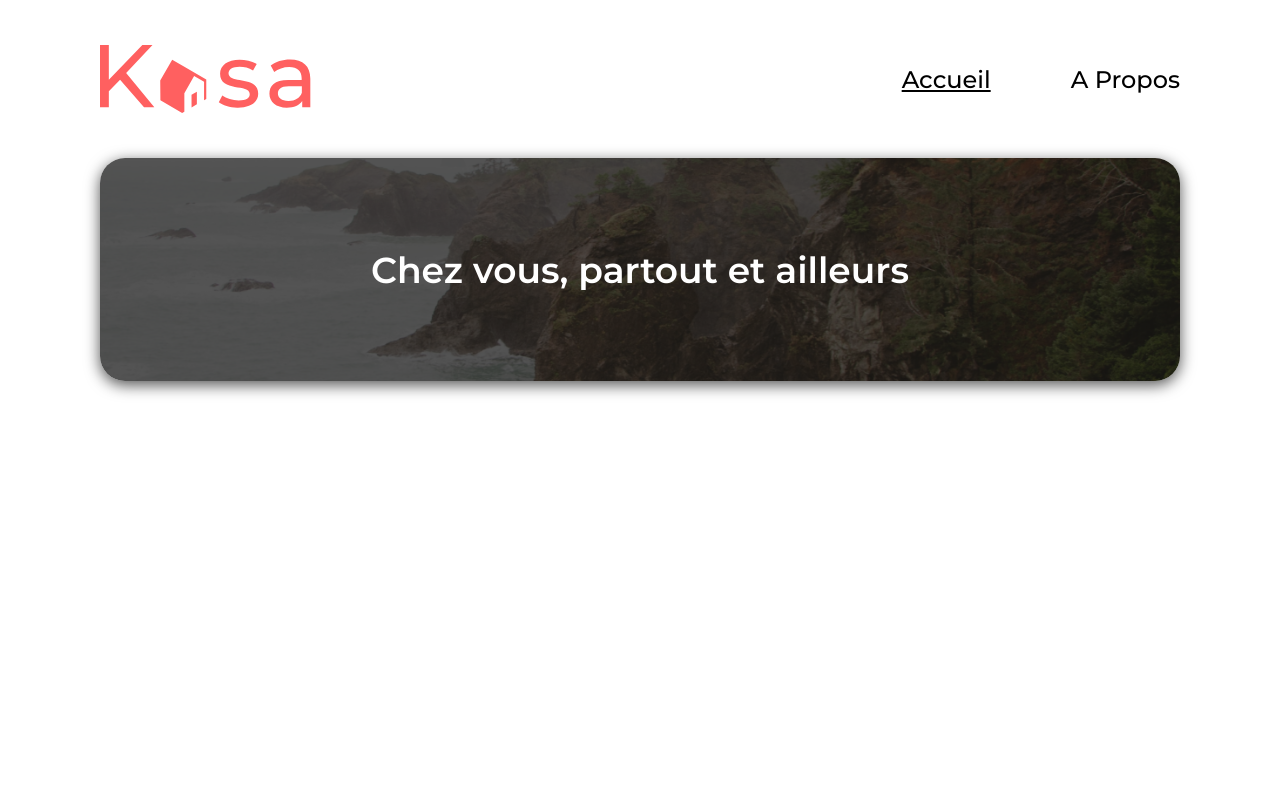
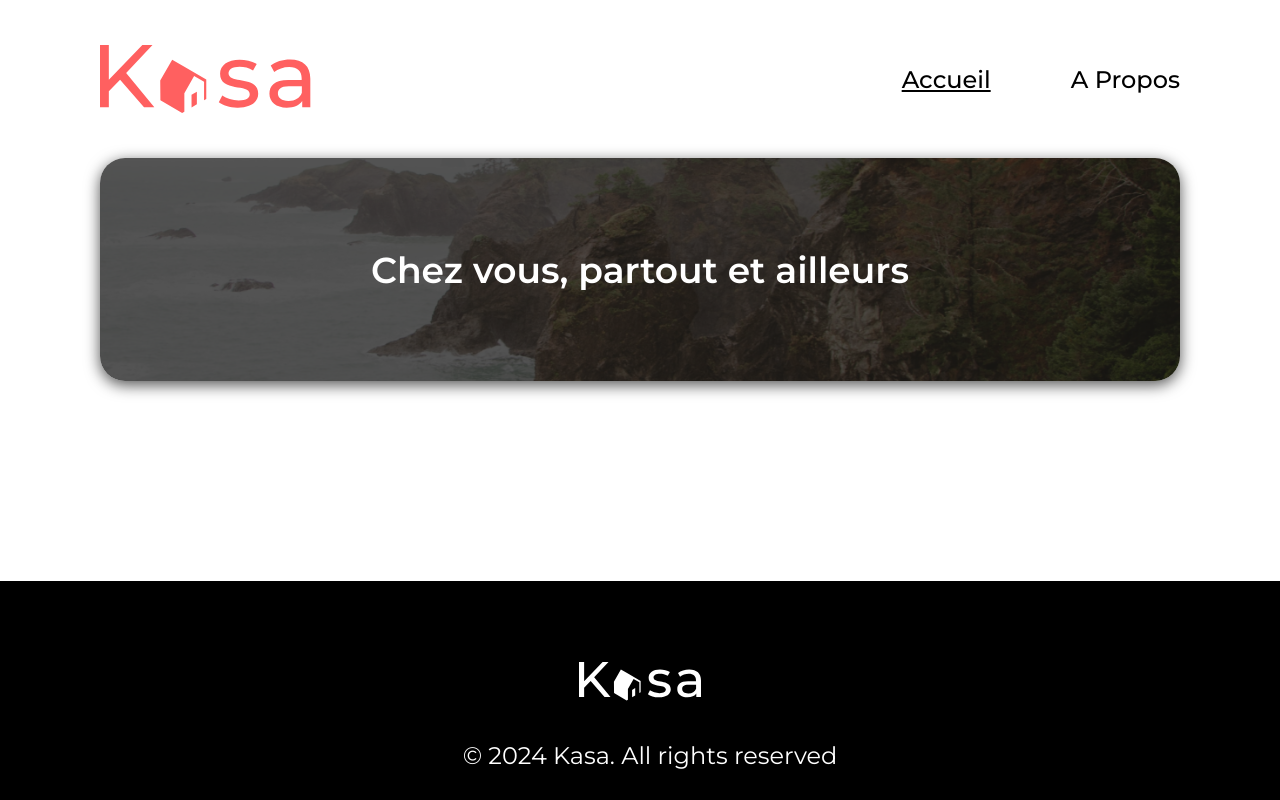
Before and after one commit to BreakFork/Kasa, a React (Create React App) app: page / in a window 1280 px wide. Built offline with nearby package versions, Linux system fonts and the light colour scheme.

Commit message:
Ajout du composant Footer

```diff
--- a/src/components/footer/Footer.jsx
+++ b/src/components/footer/Footer.jsx
@@ -0,0 +1,14 @@
+import React from "react";
+import logo from '../../assets/kasa-footer-logo.svg';
+import "./footer.scss";
+
+const Footer = () => {
+    return (
+        <footer className="footer">
+            <img className="footer__logo" src={logo} alt="Logo du site Kasa" />
+            <span className="footer__copyright">© 2024 Kasa. All rights reserved</span>
+        </footer>
+    );
+};
+
+export default Footer;
--- a/src/components/footer/footer.scss
+++ b/src/components/footer/footer.scss
@@ -1 +1,48 @@
 @use "../../styles/main.scss";
+
+.footer {
+    position: absolute;
+    left: 0;
+    right: 0;
+    bottom: 0;
+    width: 100%;
+    height: 219px;
+    display: flex;
+    flex-direction: column;
+    align-items: center;
+    justify-content: center;
+    color: white;
+    background-color: black;
+
+    &__logo {
+        max-width: 122px;
+        max-height: 39px;
+        margin-top: 50px;
+        margin-bottom: 40px;
+
+        @include main.breakpoint-mobile-m {
+                margin-top: 15px;
+                margin-bottom: 13px;
+            }
+
+        @include main.breakpoint-desktop {
+            margin-top: 50px;
+            margin-bottom: 40px;
+        }
+    }
+
+    &__copyright {
+        @include main.font-lg-screen;
+
+        @include main.breakpoint-mobile-m {
+            font-size: map-get(main.$font-sizes, size-1);
+            padding: 0 0 0 20px;
+            max-width: 133px;
+            }
+
+        @include main.breakpoint-desktop {
+            font-size: map-get(main.$font-sizes, size-4);
+            max-width: 100%;
+        }
+    }
+}
--- a/src/components/header/Header.jsx
+++ b/src/components/header/Header.jsx
@@ -7,7 +7,6 @@ const Header = () => {
         <header className = "header">
             <img className="header__logo" src={logo} alt="Logo du site Kasa" />
             <nav className="navbar">
-                {/* <div className="navbar__links"> */}
                 <NavLink
                     to="/"
                     className="navbar__link"
@@ -20,7 +19,6 @@ const Header = () => {
                 >
                     A propos
                 </NavLink>
-                {/* </div> */}
             </nav>
         </header>
     );
--- a/src/pages/about/About.jsx
+++ b/src/pages/about/About.jsx
@@ -1,14 +1,17 @@
+import React from "react";
 import Header from "../../components/header/Header";
 import Banner from "../../components/banner/Banner";
 import BannerImg from "../../assets/about.png";
+import Footer from "../../components/footer/Footer";
 import "./about.scss";
 
 const About = () => {
     return (
-        <>
+        <React.Fragment>
         <Header />
         <Banner imageSrc={BannerImg} title="" />
-        </>
+        <Footer />
+        </React.Fragment>
 
     );
 };
--- a/src/pages/home/Home.jsx
+++ b/src/pages/home/Home.jsx
@@ -1,15 +1,19 @@
+import React from "react";
 import Header from "../../components/header/Header";
 import Banner from "../../components/banner/Banner";
 import BannerImg from "../../assets/banner-bkg.png";
+import Footer from "../../components/footer/Footer";
 import "./home.scss";
 
 const Home = () => {
     return (
-        <>
+
+        <React.Fragment>
         <Header />
         <Banner imageSrc={BannerImg} title="Chez vous, partout et ailleurs" />
-        </>
 
+        <Footer />
+        </React.Fragment>
     );
 };
 
--- a/src/styles/main.scss
+++ b/src/styles/main.scss
@@ -79,26 +79,25 @@ body {
 }
 
 .root-container {
+    position: relative;
+    width: 100%;
+    min-height: 100vh;
+    display: flex;
+    flex-direction: column;
+
     @include breakpoint-mobile-m {
-        width: 100%;
-        max-width: 335px;
-        padding: 20px 0px 0 0px;
+        max-width: 375px;
+        padding: 20px 25px 0 25px;
         // background-color: grey;
     }
     @include breakpoint-mobile-l {
-        width: 100%;
         max-width: 425px;
-        padding: 20px 25px 0 25px;
         // background-color: tomato;
     }
     @include breakpoint-desktop {
-        width: 100%;
         max-width: 1440px;
         height: 100%;
-        display: flex;
-        flex-direction: column;
         padding: 45px 100px 0 100px;
-        min-height: 100dvh;
         // background-color: grey;
         // border-left: 1px solid black;
         // border-right: 1px solid black;
```
Also changed, not shown: src/assets/kasa-footer-logo.svg (added). Lines whose indentation alone changed are shown as unchanged.
